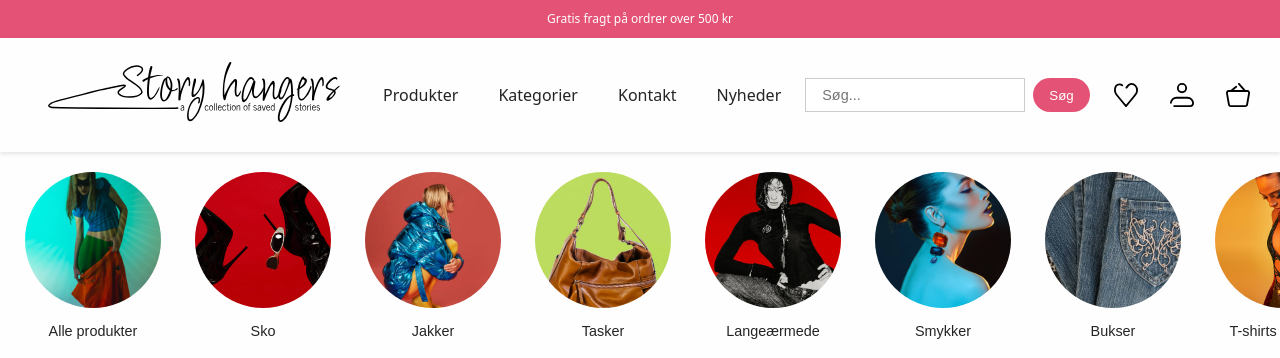
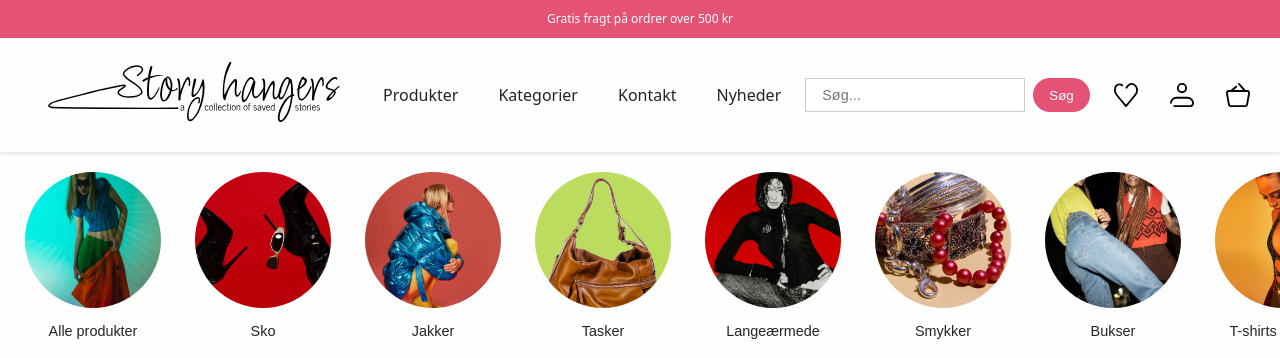
Before and after one commit to juliewboecher/customer-experience-exam, a React (Vite) app: page / in a window 1280 px wide. Shown: the top 358 px of the page. Built offline with nearby package versions, Linux system fonts and the light colour scheme.

Commit message:
Fix category images for Smykker and Bukser in CategoryCarrusel component

```diff
--- a/src/components/CategoryCarrusel.jsx
+++ b/src/components/CategoryCarrusel.jsx
@@ -13,8 +13,8 @@ export default function CategoryCarrusel({
     "Jakker": "/winterjackets1.jpg",
     "Tasker": "/baggreenpinkbg.jpg",
     "Langeærmede": "/vibe3.jpg",
-    "Smykker": "/treestonesearrings.jpg",
-    "Bukser": "/denimcloseup5.jpg",
+    "Smykker": "/jewelry2.jpg",
+    "Bukser": "/hero1.jpg",
     "T-shirts og toppe": "/snake1.jpg",
     "Nederdele og Shorts": "/yellowtshirt2.jpg",
     "Kjoler": "/longgreenwhite1.jpg"
```
